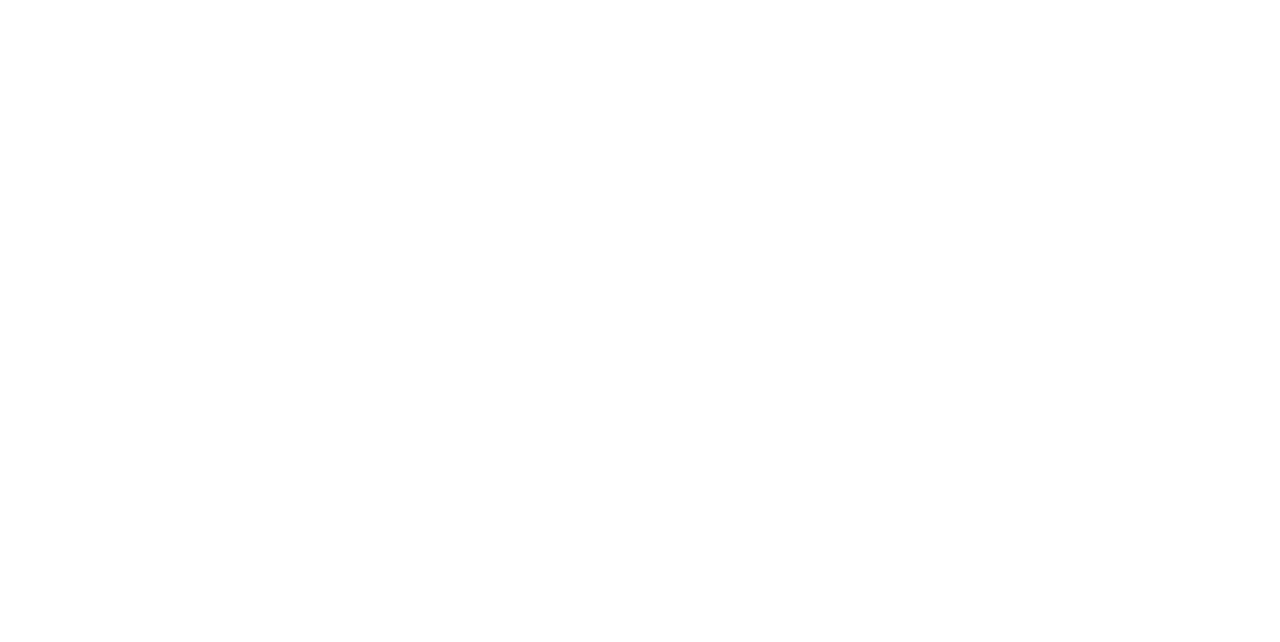
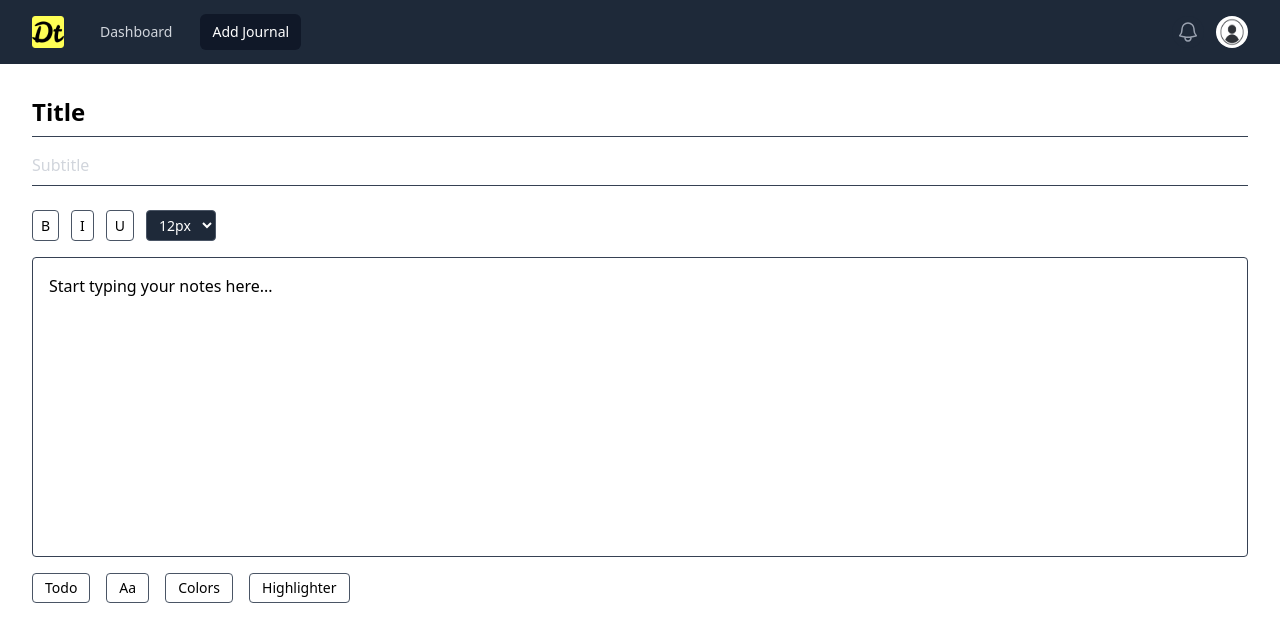
Before and after one commit to SUSH9391/React-js, a React (Vite) app: page /add-journal in a window 1280 px wide. Before the commit this address had no page. Shown: the top 642 px of the page. Built offline with nearby package versions, Linux system fonts and the light colour scheme.

Commit message:
added journal functionality

```diff
--- a/src/App.jsx
+++ b/src/App.jsx
@@ -1,19 +1,27 @@
 // App.jsx
+import React from 'react'
+import ReactDOM from 'react-dom/client'
+import { useState } from 'react';
 import { BrowserRouter as Router, Routes, Route } from 'react-router-dom';
 import Hero from './components/Hero'; // Your homepage or parent component
 import Login from './components/Login';
 import Signup from './components/Signup';
 import Main from './components/Main'; // Your main application component
+import AddJournal from './components/Addjournal'; // Component for adding journals
 import Calender from './components/Calender';
 
+
 function App() {
+    const [journals, setJournals] = useState([]);
   return (
+
     <Router>
       <Routes>
         <Route path="/" element={<Hero />} />
         <Route path="/login" element={<Login />} />
         <Route path="/signup" element={<Signup />} />
-        <Route path='/main' element={<Main />}/>
+        <Route path="/main" element={<Main journals={journals} />} />
+        <Route path="/add-journal" element={<AddJournal setJournals={setJournals} />}/>
         <Route path="/calender" element={<Calender />} />
       </Routes>
     </Router>
--- /dev/null
+++ b/src/components/AddJournal.jsx
@@ -0,0 +1,107 @@
+import React, { useRef } from 'react';
+import Navbar from './Navbar'
+
+const AddJournal = () => {
+  const editorRef = useRef(null);
+
+  const execCommand = (command, value = null) => {
+    document.execCommand(command, false, value);
+  };
+
+  return (<>
+  <Navbar/>
+  <div
+        aria-hidden="true"
+        className="absolute inset-x-0 -top-40 -z-10 transform-gpu overflow-hidden blur-3xl sm:-top-80"
+      >
+        <div
+          style={{
+            clipPath:
+              "polygon(74.1% 44.1%, 100% 61.6%, 97.5% 26.9%, 85.5% 0.1%, 80.7% 2%, 72.5% 32.5%, 60.2% 62.4%, 52.4% 68.1%, 47.5% 58.3%, 45.2% 34.5%, 27.5% 76.7%, 0.1% 64.9%, 17.9% 100%, 27.6% 76.8%, 76.1% 97.7%, 74.1% 44.1%)",
+          }}
+          className="relative left-[calc(50%-11rem)] aspect-1155/678 w-144.5 -translate-x-1/2 rotate-30 bg-linear-to-tr from-[#ff80b5] to-[#9089fc] opacity-30 sm:left-[calc(50%-30rem)] sm:w-288.75"
+        />
+      </div>
+    <div className="px-8 py-8 justify-center bg-white">
+      {/* Title */}
+      <div
+        contentEditable
+        suppressContentEditableWarning
+        className="text-2xl font-bold border-b border-gray-700 pb-2 outline-none"
+      >
+        Title
+      </div>
+
+      {/* Subtitle */}
+      <div
+        contentEditable
+        suppressContentEditableWarning
+        className=" py-4 text-base text-gray-300 border-b border-gray-700 pb-2 outline-none"
+      >
+        Subtitle
+      </div>
+
+      {/* Toolbar */}
+      <div className=" py-4 flex gap-3 mt-2 text-sm">
+        <button
+          onClick={() => execCommand('bold')}
+          className="px-2 py-1 border border-gray-600 rounded hover:bg-gray-700"
+        >
+          B
+        </button>
+        <button
+          onClick={() => execCommand('italic')}
+          className="px-2 py-1 border border-gray-600 rounded hover:bg-gray-700"
+        >
+          I
+        </button>
+        <button
+          onClick={() => execCommand('underline')}
+          className="px-2 py-1 border border-gray-600 rounded hover:bg-gray-700"
+        >
+          U
+        </button>
+        <select
+          onChange={(e) => execCommand('fontSize', e.target.value)}
+          className="px-2 py-1 bg-gray-800 border border-gray-600 rounded text-white"
+        >
+          <option value="3">12px</option>
+          <option value="4">14px</option>
+          <option value="5">16px</option>
+          <option value="6">18px</option>
+        </select>
+      </div>
+
+      {/* Editor */}
+      <div
+        ref={editorRef}
+        contentEditable
+        suppressContentEditableWarning
+        className="min-h-[300px] border border-gray-700 p-4 rounded bg-white outline-none"
+      >
+        Start typing your notes here...
+      </div>
+
+      {/* Footer Tools */}
+      <div className="flex gap-4 mt-4 text-sm">
+        <button className="px-3 py-1 border border-gray-600 rounded hover:bg-gray-700">Todo</button>
+        <button className="px-3 py-1 border border-gray-600 rounded hover:bg-gray-700">Aa</button>
+        <button
+          onClick={() => execCommand('foreColor', prompt('Enter a color (e.g. red or #ff0000):'))}
+          className="px-3 py-1 border border-gray-600 rounded hover:bg-gray-700"
+        >
+          Colors
+        </button>
+        <button
+          onClick={() => execCommand('hiliteColor', prompt('Enter highlight color:'))}
+          className="px-3 py-1 border border-gray-600 rounded hover:bg-gray-700"
+        >
+          Highlighter
+        </button>
+      </div>
+    </div>
+    </>
+  );
+};
+
+export default AddJournal;
--- a/src/components/Main.jsx
+++ b/src/components/Main.jsx
@@ -1,25 +1,15 @@
 import Navbar from "./Navbar";
-
+import { useNavigate } from "react-router-dom";
 import { useState } from "react";
 
 export default function Main() {
-  const [journals, setJournals] = useState([
+  const [journals] = useState([
     { title: "Personal", subtitle: "myJournal_03" },
     { title: "Work", subtitle: "myJournal_02" },
     { title: "Ideas", subtitle: "myJournal_01" },
     { title: "Dreams", subtitle: "myJournal_00" },
   ]);
-  const handleNewJournal = () => {
-    const title = prompt("Enter journal title:");
-    const subtitle = prompt("Enter journal subtitle:");
-
-    if (!title || !subtitle) return;
-
-    const newJournal = { title, subtitle };
-
-    setJournals([newJournal, ...journals]);
-  };
-
+    const navigate = useNavigate();
   return (
     <>
       <Navbar />
@@ -46,20 +36,20 @@
         </header>
         <main>
           <div className="mx-auto max-w-7xl px-4 py-6 sm:px-6 lg:px-8">
-            <h1 className="text-2xl font-bold mb-6">My Journals</h1>
-
             <div className="grid grid-cols-1 sm:grid-cols-2 lg:grid-cols-3 gap-6">
               {/* + New Journal Card */}
               <div
-                onClick={handleNewJournal}
+                onClick={() => navigate("/add-journal")}
                 className="flex flex-col items-center justify-center h-40 border-2 border-dashed border-gray-300 rounded-lg cursor-pointer hover:shadow-[0_0_10px_4px_#4040a1] transition"
               >
                 <div className="text-4xl font-bold">+</div>
                 <p className="text-sm mt-2">New Journal</p>
               </div>
-
               {/* Template Card */}
-              <div className="h-40 p-4 rounded-lg shadow bg-white hover:shadow-[0_0_10px_4px_#4040a1] transition">
+              <div
+                onClick={() => navigate("/add-journal")}
+                className="h-40 p-4 rounded-lg shadow bg-white cursor-pointer hover:shadow-[0_0_10px_4px_#4040a1] transition"
+              >
                 <p className="text-lg font-semibold">Template</p>
               </div>
 
--- a/src/components/Navbar.jsx
+++ b/src/components/Navbar.jsx
@@ -1,23 +1,34 @@
-import { Disclosure, DisclosureButton, DisclosurePanel, Menu, MenuButton, MenuItem, MenuItems } from '@headlessui/react'
-import { Bars3Icon, BellIcon, XMarkIcon } from '@heroicons/react/24/outline'
+import {
+  Disclosure,
+  DisclosureButton,
+  DisclosurePanel,
+  Menu,
+  MenuButton,
+  MenuItem,
+  MenuItems,
+} from "@headlessui/react";
+import { Bars3Icon, BellIcon, XMarkIcon } from "@heroicons/react/24/outline";
 
-
-{/*
+{
+  /*
 const user = {
   name: "Tom Cook",
   email: "tom@example.com",
   imageUrl:
     "https://images.unsplash.com/photo-1472099645785-5658abf4ff4e?ixlib=rb-1.2.1&ixid=eyJhcHBfaWQiOjEyMDd9&auto=format&fit=facearea&facepad=2&w=256&h=256&q=80",
 };
-*/}
+*/
+}
 const navigation = [
-  { name: 'Dashboard', href: '#', current: true },
-  { name: 'Add Journal', href: '#', current: false },
-  {/*{ name: 'Calendar', href: '/calender', current: false }, adding it later */}
-]
+  { name: "Dashboard", href: "/main", current: true },
+  { name: "Add Journal", href: "/add-journal", current: false },
+  {
+    /*{ name: 'Calendar', href: '/calender', current: false }, adding it later */
+  },
+];
 
 function classNames(...classes) {
-  return classes.filter(Boolean).join(' ')
+  return classes.filter(Boolean).join(" ");
 }
 
 export default function Example() {
@@ -30,8 +41,14 @@
             <DisclosureButton className="group relative inline-flex items-center justify-center rounded-md p-2 text-gray-400 hover:bg-gray-700 hover:text-white focus:ring-2 focus:ring-white focus:outline-hidden focus:ring-inset">
               <span className="absolute -inset-0.5" />
               <span className="sr-only">Open main menu</span>
-              <Bars3Icon aria-hidden="true" className="block size-6 group-data-open:hidden" />
-              <XMarkIcon aria-hidden="true" className="hidden size-6 group-data-open:block" />
+              <Bars3Icon
+                aria-hidden="true"
+                className="block size-6 group-data-open:hidden"
+              />
+              <XMarkIcon
+                aria-hidden="true"
+                className="hidden size-6 group-data-open:block"
+              />
             </DisclosureButton>
           </div>
           <div className="flex flex-1 items-center justify-center sm:items-stretch sm:justify-start">
@@ -48,10 +65,12 @@
                   <a
                     key={item.name}
                     href={item.href}
-                    aria-current={item.current ? 'page' : undefined}
+                    aria-current={item.current ? "page" : undefined}
                     className={classNames(
-                      item.current ? 'bg-gray-900 text-white' : 'text-gray-300 hover:bg-gray-700 hover:text-white',
-                      'rounded-md px-3 py-2 text-sm font-medium',
+                      location.pathname === item.href
+                        ? "bg-gray-900 text-white"
+                        : "text-gray-300 hover:bg-gray-700 hover:text-white",
+                      "rounded-md px-3 py-2 text-sm font-medium"
                     )}
                   >
                     {item.name}
@@ -124,10 +143,12 @@
               key={item.name}
               as="a"
               href={item.href}
-              aria-current={item.current ? 'page' : undefined}
+              aria-current={item.current ? "page" : undefined}
               className={classNames(
-                item.current ? 'bg-gray-900 text-white' : 'text-gray-300 hover:bg-gray-700 hover:text-white',
-                'block rounded-md px-3 py-2 text-base font-medium',
+                item.current
+                  ? "bg-gray-900 text-white"
+                  : "text-gray-300 hover:bg-gray-700 hover:text-white",
+                "block rounded-md px-3 py-2 text-base font-medium"
               )}
             >
               {item.name}
@@ -136,5 +157,5 @@
         </div>
       </DisclosurePanel>
     </Disclosure>
-  )
+  );
 }
```
Also changed, not shown: 1 other file (tests, documents, lock files or other folders).
